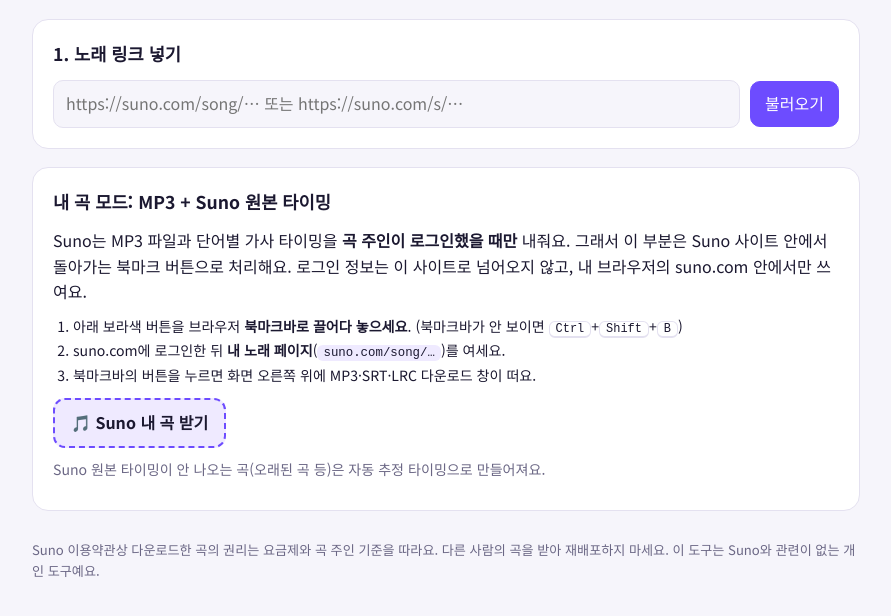
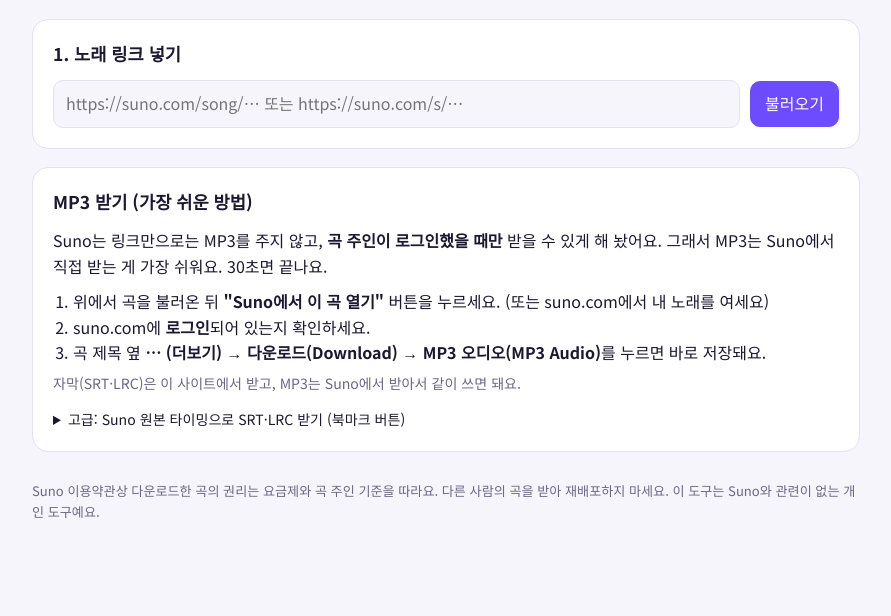
Before and after one commit to onsoon/suno-downloader, a website: page index.html in a window 1280 px wide. Shown: the part 108-724 px from the top of the page, without its empty margins (194-1085 px from the left). Drawn offline with Linux system fonts and the light colour scheme.

Commit message:
MP3는 Suno 다운로드 메뉴로 안내, 북마크 버튼은 고급 옵션으로
Co-Authored-By: Claude Opus 5.5 <noreply@anthropic.com>
Claude-Session: https://claude.ai/code/session_01DPH4BUG93no1ptABdDxxYZ

```diff
--- a/index.html
+++ b/index.html
@@ -143,15 +143,23 @@ footer{color:var(--muted);font-size:.82rem;margin-top:28px}
   </section>
 
   <section class="card" id="mineCard">
-    <h2>내 곡 모드: MP3 + Suno 원본 타이밍</h2>
-    <p>Suno는 MP3 파일과 단어별 가사 타이밍을 <b>곡 주인이 로그인했을 때만</b> 내줘요. 그래서 이 부분은 Suno 사이트 안에서 돌아가는 북마크 버튼으로 처리해요. 로그인 정보는 이 사이트로 넘어오지 않고, 내 브라우저의 suno.com 안에서만 쓰여요.</p>
-    <ol class="small">
-      <li>아래 보라색 버튼을 브라우저 <b>북마크바로 끌어다 놓으세요</b>. (북마크바가 안 보이면 <kbd>Ctrl</kbd>+<kbd>Shift</kbd>+<kbd>B</kbd>)</li>
-      <li>suno.com에 로그인한 뒤 <b>내 노래 페이지</b>(<code>suno.com/song/…</code>)를 여세요.</li>
-      <li>북마크바의 버튼을 누르면 화면 오른쪽 위에 MP3·SRT·LRC 다운로드 창이 떠요.</li>
+    <h2>MP3 받기 (가장 쉬운 방법)</h2>
+    <p>Suno는 링크만으로는 MP3를 주지 않고, <b>곡 주인이 로그인했을 때만</b> 받을 수 있게 해 놨어요. 그래서 MP3는 Suno에서 직접 받는 게 가장 쉬워요. 30초면 끝나요.</p>
+    <ol>
+      <li>위에서 곡을 불러온 뒤 <b>"Suno에서 이 곡 열기"</b> 버튼을 누르세요. (또는 suno.com에서 내 노래를 여세요)</li>
+      <li>suno.com에 <b>로그인</b>되어 있는지 확인하세요.</li>
+      <li>곡 제목 옆 <b>⋯ (더보기)</b> → <b>다운로드(Download)</b> → <b>MP3 오디오(MP3 Audio)</b>를 누르면 바로 저장돼요.</li>
     </ol>
-    <p style="margin-top:12px"><a class="bm" id="bmLink" href="#">🎵 Suno 내 곡 받기</a></p>
-    <p class="small muted">Suno 원본 타이밍이 안 나오는 곡(오래된 곡 등)은 자동 추정 타이밍으로 만들어져요.</p>
+    <p class="small muted">자막(SRT·LRC)은 이 사이트에서 받고, MP3는 Suno에서 받아서 같이 쓰면 돼요.</p>
+    <details style="margin-top:14px">
+      <summary class="small" style="cursor:pointer">고급: Suno 원본 타이밍으로 SRT·LRC 받기 (북마크 버튼)</summary>
+      <p class="small" style="margin-top:10px">Suno가 노래를 만들 때 계산한 단어별 타이밍으로 자막을 만들고 싶을 때만 쓰세요. 로그인 정보는 이 사이트로 넘어오지 않아요.</p>
+      <ol class="small">
+        <li>아래 버튼을 브라우저 <b>북마크바로 끌어다 놓으세요</b>. (북마크바가 안 보이면 <kbd>Ctrl</kbd>+<kbd>Shift</kbd>+<kbd>B</kbd>)</li>
+        <li>suno.com에 로그인한 뒤 내 노래 페이지에서 그 북마크를 누르면 MP3·SRT·LRC 창이 떠요.</li>
+      </ol>
+      <p><a class="bm" id="bmLink" href="#">🎵 Suno 내 곡 받기</a></p>
+    </details>
   </section>
 
   <footer>Suno 이용약관상 다운로드한 곡의 권리는 요금제와 곡 주인 기준을 따라요. 다른 사람의 곡을 받아 재배포하지 마세요. 이 도구는 Suno와 관련이 없는 개인 도구예요.</footer>
@@ -327,8 +335,9 @@ var SunoCore = (function(){
       note.innerHTML='MP3: <a class="btn primary" target="_blank" rel="noopener">MP3 열기</a> (열린 탭에서 우클릭 → 다른 이름으로 저장)';
       note.querySelector('a').href=song.audio_url;
     } else {
-      note.className='note warn small';
-      note.innerHTML='Suno가 로그인하지 않은 사람에게는 MP3를 주지 않아요. MP3는 아래 <b>내 곡 모드</b> 버튼으로 받아 주세요. 가사 파일은 여기서 바로 만들 수 있어요.';
+      note.className='note small';
+      note.innerHTML='<b>MP3</b>는 Suno에서 바로 받아요: 아래 버튼으로 곡을 연 뒤 <b>⋯ → 다운로드 → MP3 오디오</b> (로그인한 내 곡만 가능)<div style="margin-top:8px"><a class="btn primary" target="_blank" rel="noopener">Suno에서 이 곡 열기 ↗</a></div>';
+      note.querySelector('a').href='https://suno.com/song/'+song.id;
     }
     $('mp3Box').appendChild(note);
     $('lyrics').value=song.lyrics||'';
```
Also changed, not shown: README.md.
